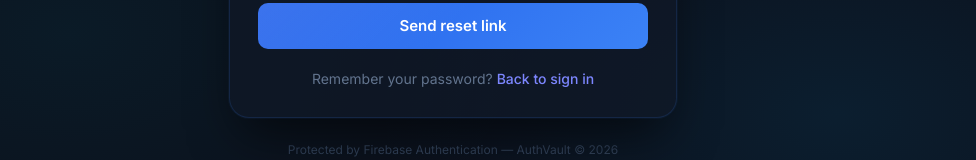
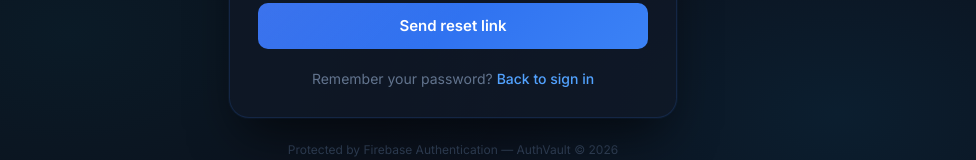
Before and after one commit to YashG1195/auth-vault, a React (Vite) app: page /forgot-password in a window 1280 px wide. Shown: the part 526-686 px from the top of the page, without its empty margins (187-1163 px from the left). Built offline with nearby package versions, Linux system fonts and the light colour scheme; no server answers.

Commit message:
fix: update src/pages/ForgotPassword.jsx — fix auth errors & blue theme

```diff
--- a/src/pages/ForgotPassword.jsx
+++ b/src/pages/ForgotPassword.jsx
@@ -6,7 +6,7 @@ import AuthLayout from '../components/AuthLayout'
 export default function ForgotPassword() {
   const { resetPassword } = useAuth()
   const [email, setEmail] = useState('')
-  const [status, setStatus] = useState('idle') // idle | loading | success | error
+  const [status, setStatus] = useState('idle')
   const [error, setError] = useState('')
 
   async function handleSubmit(e) {
@@ -29,7 +29,6 @@ export default function ForgotPassword() {
     >
       {status === 'success' ? (
         <div className="flex flex-col items-center gap-5 py-4 animate-fade-in-up">
-          {/* Success icon */}
           <div className="w-16 h-16 rounded-full bg-emerald-500/10 border border-emerald-500/20 flex items-center justify-center">
             <svg width="28" height="28" viewBox="0 0 24 24" fill="none" stroke="#10b981" strokeWidth="2">
               <path d="M22 2L11 13M22 2L15 22 11 13 2 9l20-7z"/>
@@ -39,14 +38,14 @@ export default function ForgotPassword() {
             <h3 className="text-lg font-semibold text-white mb-1">Check your email</h3>
             <p className="text-sm text-slate-400 leading-relaxed">
               We sent a password reset link to<br />
-              <span className="text-indigo-400 font-medium">{email}</span>
+              <span className="text-blue-400 font-medium">{email}</span>
             </p>
           </div>
           <p className="text-xs text-slate-600 text-center">
             Didn&apos;t receive it? Check your spam folder or{' '}
             <button
               onClick={() => setStatus('idle')}
-              className="text-indigo-400 hover:text-indigo-300 transition-colors"
+              className="text-blue-400 hover:text-blue-300 transition-colors"
             >
               try again
             </button>
@@ -106,7 +105,7 @@ export default function ForgotPassword() {
         Remember your password?{' '}
         <Link
           to="/login"
-          className="text-indigo-400 hover:text-indigo-300 font-medium transition-colors"
+          className="text-blue-400 hover:text-blue-300 font-medium transition-colors"
         >
           Back to sign in
         </Link>
```
